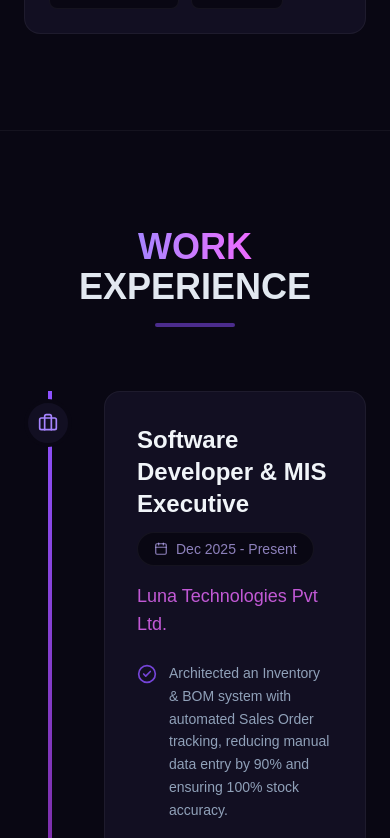
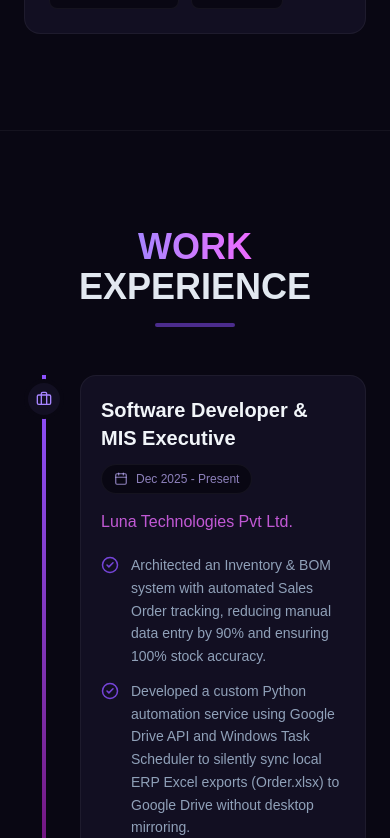
Before and after one commit to mis1-vijay/vijay-portfolio, a Next.js app: page / in a window 390 px wide. Shown: the part 2583-3421 px from the top of the page. Built offline with nearby package versions, Linux system fonts and the light colour scheme.

Commit message:
fixed mobile width of experience block in mobile view

```diff
--- a/components/Experience.tsx
+++ b/components/Experience.tsx
@@ -5,43 +5,47 @@ import { Briefcase, Calendar, CheckCircle2 } from "lucide-react";
 
 export default function Experience() {
   return (
-    <section id="experience" className="py-24 bg-[#090713] text-slate-200 px-6 lg:px-16 border-t border-white/5">
+    <section id="experience" className="py-24 bg-[#090713] text-slate-200 px-6 lg:px-16 border-t border-white/5 overflow-hidden">
       <div className="max-w-5xl mx-auto">
 
-        <motion.div initial={{ opacity: 0, y: 20 }} whileInView={{ opacity: 1, y: 0 }} viewport={{ once: true, margin: "-100px" }} className="mb-16 text-center md:text-left">
+        <motion.div initial={{ opacity: 0, y: 20 }} whileInView={{ opacity: 1, y: 0 }} viewport={{ once: true }} className="mb-12 md:mb-16 text-center md:text-left">
           <h2 className="text-4xl md:text-5xl font-black mb-4">
             <span className="bg-gradient-to-r from-violet-400 to-fuchsia-400 bg-clip-text text-transparent">WORK</span> EXPERIENCE
           </h2>
           <div className="w-20 h-1 bg-violet-500/50 rounded-full mx-auto md:mx-0"></div>
         </motion.div>
 
-        <div className="relative before:absolute before:inset-0 before:left-6 md:before:left-8 before:h-full before:w-1 before:bg-gradient-to-b before:from-violet-500 before:via-fuchsia-500/50 before:to-transparent">
+        {/* Perfect Center Alignment for Line: Mobile (18px) and Desktop (30px) */}
+        <div className="relative before:absolute before:inset-0 before:left-[18px] md:before:left-[30px] before:h-full before:w-1 before:bg-gradient-to-b before:from-violet-500 before:via-fuchsia-500/50 before:to-transparent">
 
           {portfolioData.experience.map((exp, index) => (
-            <div key={index} className="relative flex items-start group mb-12 last:mb-0 pl-20 md:pl-28">
+            <div key={index} className="relative flex items-start group mb-10 md:mb-12 last:mb-0 pl-14 md:pl-24">
 
-              <motion.div initial={{ scale: 0 }} whileInView={{ scale: 1 }} viewport={{ once: true, margin: "-50px" }} transition={{ type: "spring", bounce: 0.5 }} className="absolute left-0 md:left-2 flex items-center justify-center w-12 h-12 rounded-full border-4 border-[#090713] bg-[#120f22] text-violet-400 group-hover:text-white group-hover:bg-violet-500 group-hover:border-violet-500 transition-all duration-300 z-10 mt-2">
-                <Briefcase size={20} />
-              </motion.div>
+              {/* Icon with fixed sizes and removed buggy scale:0 animation */}
+              <div className="absolute left-0 md:left-2 flex items-center justify-center w-10 h-10 md:w-12 md:h-12 rounded-full border-4 border-[#090713] bg-[#120f22] text-violet-400 group-hover:text-white group-hover:bg-violet-500 group-hover:border-violet-500 transition-all duration-300 z-10 mt-1 md:mt-1.5">
+                <Briefcase className="w-4 h-4 md:w-5 md:h-5" />
+              </div>
 
-              <motion.div initial={{ opacity: 0, x: 50 }} whileInView={{ opacity: 1, x: 0 }} viewport={{ once: true, margin: "-50px" }} transition={{ duration: 0.6, type: "spring", bounce: 0.3 }} whileHover={{ x: 10, backgroundColor: "rgba(18, 15, 34, 0.8)" }} className="w-full bg-[#120f22] p-8 rounded-2xl border border-white/5 hover:border-violet-500/50 transition-all">
+              {/* Responsive Card Padding and Text Size */}
+              <motion.div initial={{ opacity: 0, x: 30 }} whileInView={{ opacity: 1, x: 0 }} viewport={{ once: true }} transition={{ duration: 0.5, type: "spring", bounce: 0.3 }} className="w-full bg-[#120f22] p-5 md:p-8 rounded-2xl border border-white/5 hover:border-violet-500/50 transition-all">
+
                 <div className="flex flex-col xl:flex-row xl:items-center justify-between mb-4 gap-3">
-                  <h3 className="text-2xl font-bold text-slate-100 group-hover:text-violet-300 transition-colors">
+                  <h3 className="text-xl md:text-2xl font-bold text-slate-100 group-hover:text-violet-300 transition-colors">
                     {exp.role}
                   </h3>
-                  <span className="flex items-center gap-2 text-sm font-mono text-violet-300/70 bg-[#090713] px-4 py-1.5 rounded-full border border-white/5 w-fit">
+                  <span className="flex items-center gap-2 text-xs md:text-sm font-mono text-violet-300/70 bg-[#090713] px-3 md:px-4 py-1.5 rounded-full border border-white/5 w-fit">
                     <Calendar size={14} /> {exp.duration}
                   </span>
                 </div>
 
-                <h4 className="text-lg font-medium text-fuchsia-400/80 mb-6">{exp.company}</h4>
+                <h4 className="text-base md:text-lg font-medium text-fuchsia-400/80 mb-5 md:mb-6">{exp.company}</h4>
 
-                <ul className="space-y-4">
+                <ul className="space-y-3 md:space-y-4">
                   {exp.points.map((point, i) => (
-                    <motion.li key={i} whileHover={{ x: 5 }} className="flex items-start gap-3 text-slate-400 leading-relaxed text-sm md:text-base cursor-default transition-transform">
-                      <CheckCircle2 size={20} className="text-violet-500/80 shrink-0 mt-0.5" />
+                    <li key={i} className="flex items-start gap-3 text-slate-400 leading-relaxed text-sm md:text-base cursor-default">
+                      <CheckCircle2 size={18} className="text-violet-500/80 shrink-0 mt-0.5 md:mt-1" />
                       <span>{point}</span>
-                    </motion.li>
+                    </li>
                   ))}
                 </ul>
               </motion.div>
```
